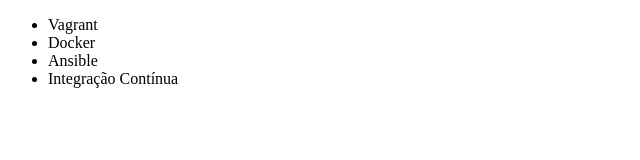
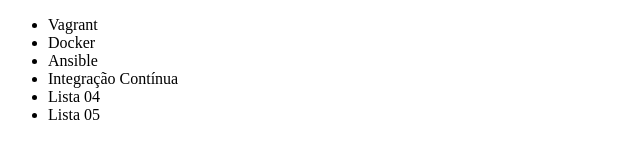
Before and after one commit to samuelnasser/alura-git, a plain HTML site: page index.html in a window 1280 px wide. Shown: the whole page, without its empty margins (0-640 px from the left). Drawn offline with Linux system fonts and the light colour scheme.

Commit message:
Lista Atualizada

```diff
--- a/index.html
+++ b/index.html
@@ -10,6 +10,8 @@
         <li>Docker</li>
         <li>Ansible</li>
         <li>Integração Contínua</li>
+        <li>Lista 04</li>
+        <li>Lista 05</li>
     </ul>
 </body>
 </html>
```
